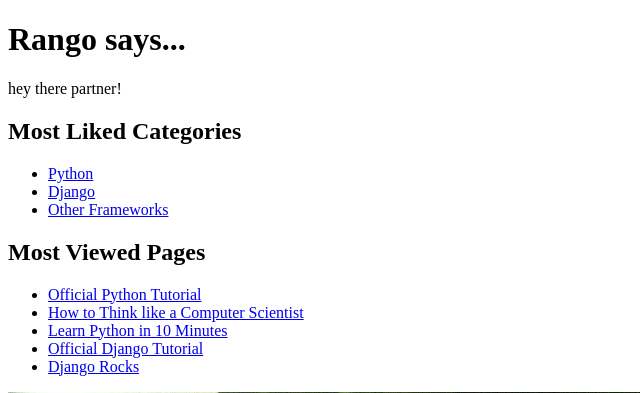
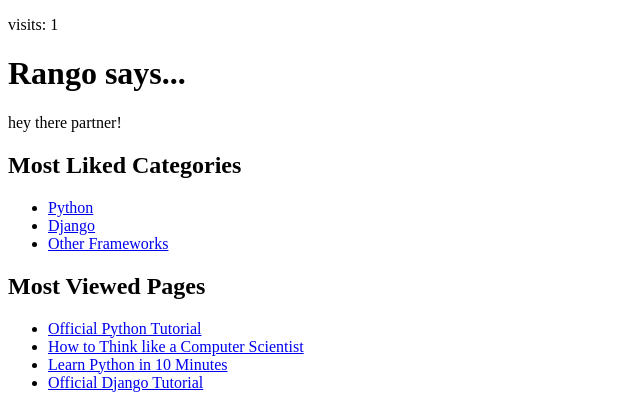
Before and after one commit to lorincbaloggla/rango, a Django app: page /rango/ in a window 1280 px wide. Shown: the top 393 px of the page, without its empty margins (0-640 px from the left). Run offline with Django 3.2, Linux system fonts and the light colour scheme; data comes from the database, SQL or seed files in the repository; both versions use the stored data as it was after the commit.

Commit message:
Cookie handling added Show visits on Index page Show visits and last visit on About page

```diff
--- a/rango/views.py
+++ b/rango/views.py
@@ -2,6 +2,7 @@
 
 # Create your views here.
 
+from datetime import datetime
 from django.http import HttpResponse, HttpResponseRedirect
 from django.core.urlresolvers import reverse
 from django.contrib.auth import authenticate, login, logout
@@ -10,6 +11,7 @@
 from rango.forms import CategoryForm, PageForm, UserForm, UserProfileForm
 
 def index(request):
+    request.session.set_test_cookie()
     # Query the database for a list of ALL categories currently stored. # Order the categories by no. likes in descending order.
     # Retrieve the top 5 only - or all if less than 5.
     # Place the list in our context_dict dictionary
@@ -19,16 +21,31 @@
 
     context_dict = {'categories': category_list, 'pages': page_list}
 
+    visitor_cookie_handler(request)
+    context_dict['visits'] = request.session['visits']
+
+    response = render(request, 'rango/index.html', context=context_dict)
+    return response
     # Render the response and send it back!
-    return render(request, 'rango/index.html', context_dict)
+    #return render(request, 'rango/index.html', context_dict)
 
 def about(request):
+    if request.session.test_cookie_worked():
+        print("TEST COOKIE WORKED!")
+        request.session.delete_test_cookie()
     #context_dict = {'boldmessage': "We don't really need this..."}
     #return render(request, 'rango/about.html', context=context_dict)
 
     print(request.method)
     print(request.user)
-    return render(request, 'rango/about.html', {})
+
+    visitor_cookie_handler(request)
+    context_dict = {'visits': request.session['visits'],
+                              'last_visit': request.session['last_visit']}
+
+    response = render(request, 'rango/about.html', context=context_dict)
+    return response
+    #return render(request, 'rango/about.html', {})
 
     #response = HttpResponse("Rango says here is the about page.")
     #response.write("<br/> <a href='/rango/'>Index</a>")
@@ -205,3 +222,24 @@
 def restricted(request):
     #return HttpResponse("Since you're logged in, you can see this text!")
     return render(request, 'rango/restricted.html', {})
+
+def get_server_side_cookie(request, cookie, default_val=None):
+    val = request.session.get(cookie)
+    if not val:
+        val = default_val
+    return val
+
+def visitor_cookie_handler(request):
+    visits = int(get_server_side_cookie(request, 'visits', '1'))
+
+    last_visit_cookie = get_server_side_cookie(request, 'last_visit', str(datetime.now()))
+    last_visit_time = datetime.strptime(last_visit_cookie[:-7], '%Y-%m-%d %H:%M:%S')
+
+    if (datetime.now() - last_visit_time).days > 0:
+        visits = visits + 1
+        request.session['last_visit'] = str(datetime.now())
+    else:
+        visits = 1
+        request.session['last_visit'] = last_visit_cookie
+
+    request.session['visits'] = visits
--- a/rango_proj/settings.py
+++ b/rango_proj/settings.py
@@ -17,6 +17,9 @@
 TEMPLATE_DIR = os.path.join(BASE_DIR, 'templates')
 STATIC_DIR = os.path.join(BASE_DIR, 'static')
 MEDIA_DIR = os.path.join(BASE_DIR, 'media')
+
+SESSION_EXPIRE_AT_BROWSER_CLOSE = True
+SESSION_COOKIE_AGE = 1209600
 
 # Quick-start development settings - unsuitable for production
 # See https://docs.djangoproject.com/en/1.10/howto/deployment/checklist/
--- a/templates/rango/about.html
+++ b/templates/rango/about.html
@@ -6,6 +6,8 @@
 {% endblock %}
 
 {% block body_block %}
+    <p>visits: {{ visits }}</p>
+    <p>last visit: {{ last_visit }}</p>
     <h1>Rango says...</h1>
         <div>
             here is the about page.<br />
--- a/templates/rango/index.html
+++ b/templates/rango/index.html
@@ -6,6 +6,8 @@
 {% endblock %}
 
 {% block body_block %}
+    <p> visits: {{ visits }}</p>
+
     <h1>Rango says...</h1>
     {% if user.is_authenticated %}
         howdy {{ user.username }}!
```
Also changed, not shown: db.sqlite3, 2 other files.
